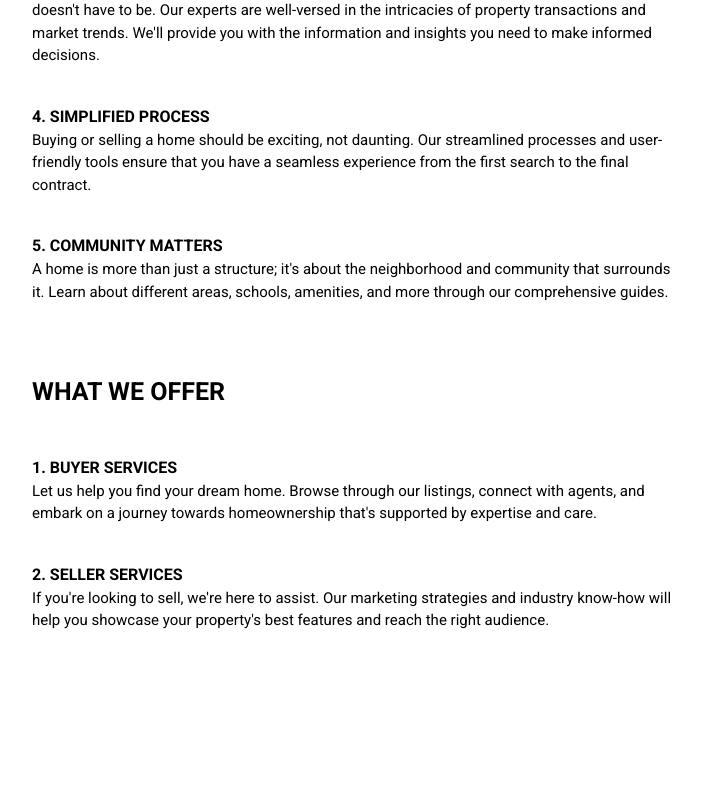
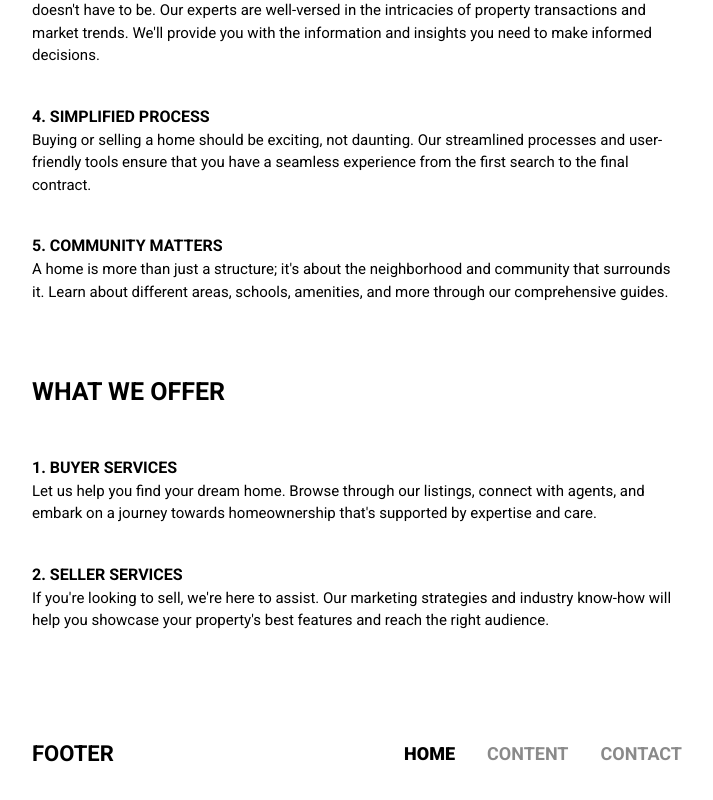
Before and after one commit to MukhammadDev9/web-engineer-test-react, a React (Create React App) app: page / in a window 1280 px wide. Shown: the part 694-1494 px from the top of the page, without its empty margins (283-996 px from the left). Before the commit the page ends 1396 px from the top, so only its background shows below. Built offline with nearby package versions, Linux system fonts and the light colour scheme.

Commit message:
finish footer

```diff
--- a/src/App.tsx
+++ b/src/App.tsx
@@ -1,16 +1,15 @@
 import React from "react"
 import AppRouter from "./router"
-import { Navbar } from "./components"
+import { Footer, Navbar } from "./components"
 
 function App() {
     return (
         <div className="wrapper">
-            <div className="container">
-                <Navbar />
-                <main>
-                    <AppRouter />
-                </main>
-            </div>
+            <Navbar />
+            <main>
+                <AppRouter />
+            </main>
+            <Footer />
         </div>
     )
 }
--- /dev/null
+++ b/src/components/footer/index.tsx
@@ -0,0 +1,47 @@
+import { FC, useState } from "react"
+import { Link } from "react-router-dom"
+import routes from "../../data/routes.json"
+import { getLocaleStorage, setLocaleStorage } from "../../helpers/utils"
+import clsx from "clsx"
+
+interface Props {}
+
+const Footer: FC<Props> = ({}) => {
+    const [activePage, setActivePage] = useState<string>(
+        getLocaleStorage("page") == null ? "home" : String(getLocaleStorage("page")),
+    )
+
+    const handleActivePage = (name: string) => {
+        setLocaleStorage("page", name)
+        setActivePage(name)
+    }
+
+    return (
+        <footer className="footer">
+            <div className="footer__container">
+                <div className="footer__body">
+                    <h3 className="footer__title">Footer</h3>
+                    <div className="footer-menu">
+                        <ul className="footer-menu__list">
+                            {routes.map((route) => (
+                                <li key={route.id} className="footer-menu__item">
+                                    <Link
+                                        to={route.path}
+                                        className={clsx(
+                                            "footer-menu__link",
+                                            activePage === route.name && "_active",
+                                        )}
+                                        onClick={() => handleActivePage(route.name)}>
+                                        {route.component}
+                                    </Link>
+                                </li>
+                            ))}
+                        </ul>
+                    </div>
+                </div>
+            </div>
+        </footer>
+    )
+}
+
+export default Footer
--- a/src/components/index.ts
+++ b/src/components/index.ts
@@ -1,3 +1,4 @@
 import Navbar from "./navbar";
+import Footer from "./footer";
 
-export { Navbar }
+export { Navbar, Footer }
--- a/src/components/navbar/index.tsx
+++ b/src/components/navbar/index.tsx
@@ -44,6 +44,7 @@ const Navbar: FC<Props> = ({}) => {
 
     return (
         <nav className="navbar">
+            <div className="container">
                 <div
                     className={clsx(
                         "navbar__wrapper",
@@ -87,6 +88,7 @@ const Navbar: FC<Props> = ({}) => {
                         </div>
                     </div>
                 </div>
+            </div>
         </nav>
     )
 }
--- a/src/pages/Contact/index.tsx
+++ b/src/pages/Contact/index.tsx
@@ -10,11 +10,15 @@ const Contact: FC<Props> = ({}) => {
 
     return (
         <section className="contact-page">
-            <div className="contact-page__container">
-                <h1 className="contact-page--title page-">{!loading && response.meta?.title}</h1>
-                <p className="contact-page--description">
-                    {!loading && response.meta?.description}
-                </p>
+            <div className="container">
+                <div className="contact-page__container">
+                    <h1 className="contact-page--title page-">
+                        {!loading && response.meta?.title}
+                    </h1>
+                    <p className="contact-page--description">
+                        {!loading && response.meta?.description}
+                    </p>
+                </div>
             </div>
         </section>
     )
--- a/src/pages/Content/index.tsx
+++ b/src/pages/Content/index.tsx
@@ -10,11 +10,15 @@ const Content: FC<Props> = ({}) => {
 
     return (
         <section className="content-page">
-            <div className="content-page__container">
-                <h1 className="content-page--title page-">{!loading && response.meta?.title}</h1>
-                <p className="content-page--description">
-                    {!loading && response.meta?.description}
-                </p>
+            <div className="container">
+                <div className="content-page__container">
+                    <h1 className="content-page--title page-">
+                        {!loading && response.meta?.title}
+                    </h1>
+                    <p className="content-page--description">
+                        {!loading && response.meta?.description}
+                    </p>
+                </div>
             </div>
         </section>
     )
--- a/src/pages/Home/index.tsx
+++ b/src/pages/Home/index.tsx
@@ -10,9 +10,12 @@ const Home: FC<Props> = ({}) => {
 
     return (
         <section className="home-page">
+            <div className="container">
                 <div className="home-page__container">
                     <h1 className="home-page--title page-">{!loading && response.meta?.title}</h1>
-                <p className="home-page--description">{!loading && response.meta?.description}</p>
+                    <p className="home-page--description">
+                        {!loading && response.meta?.description}
+                    </p>
                     <div className="topic">
                         <ul className="topic__list">
                             {!loading &&
@@ -38,6 +41,7 @@ const Home: FC<Props> = ({}) => {
                         </ul>
                     </div>
                 </div>
+            </div>
         </section>
     )
 }
--- /dev/null
+++ b/src/styles/components/_footer.scss
@@ -0,0 +1,46 @@
+.footer {
+    &__title {
+        font-size: 22px;
+        font-weight: 700;
+        text-transform: uppercase;
+    }
+
+    &__body {
+        @media (min-width: 475px) {
+            padding-block: 35px;
+            @include flex(center, space-between);
+        }
+        @media (max-width: 475px) {
+            @include adaptiveValue(padding-top, 35, 39);
+            @include adaptiveValue(padding-bottom, 35, 24);
+            row-gap: 30px;
+            @include flex(flex-start, center, column);
+        }
+    }
+}
+
+.footer-menu {
+    &__list {
+        @media (min-width: 475px) {
+            column-gap: 2rem;
+            @include flex();
+        }
+        @media (max-width: 475px) {
+            line-height: 250%; /* 45px */
+            row-gap: 10px;
+            @include flex(flex-start, center, column);
+        }
+    }
+
+    &__link {
+        font-size: 18px;
+        font-weight: 700;
+        text-transform: uppercase;
+        color: $secondary-color-theme;
+
+        &._active {
+            font-weight: 800;
+            color: $primary-color-theme;
+        }
+    }
+}
--- a/src/styles/main.scss
+++ b/src/styles/main.scss
@@ -10,3 +10,4 @@
 // Components
 @import "./components/navbar";
 @import "./components/home-page";
+@import "./components/footer";
--- a/src/styles/settings/_settings.scss
+++ b/src/styles/settings/_settings.scss
@@ -39,18 +39,25 @@ body {
     width: 100%;
     min-height: 100vh;
     overflow: hidden;
+    display: flex;
+    flex-direction: column;
 }
 
 .container {
     max-width: $container-max-width + px;
     margin-inline: auto;
+    height: 100%;
+}
+
+main {
+    flex: 1;
 }
 
 section {
     @include adaptiveValue(margin-top, $navbar-initial-width, $navbar-mobile-width);
+    height: 100%;
     min-height: calc(
-        #{$navbar-mobile-width} + ($navbar-initial-width - $navbar-mobile-width) + ((100vw - 320px) /
-                    #{$container-min-width - 320})
+        #{$navbar-mobile-width + px} + 50 * ((100vw - 320px) / #{$container-min-width - 320})
     );
 }
 
```
Lines whose indentation alone changed are shown as unchanged.
